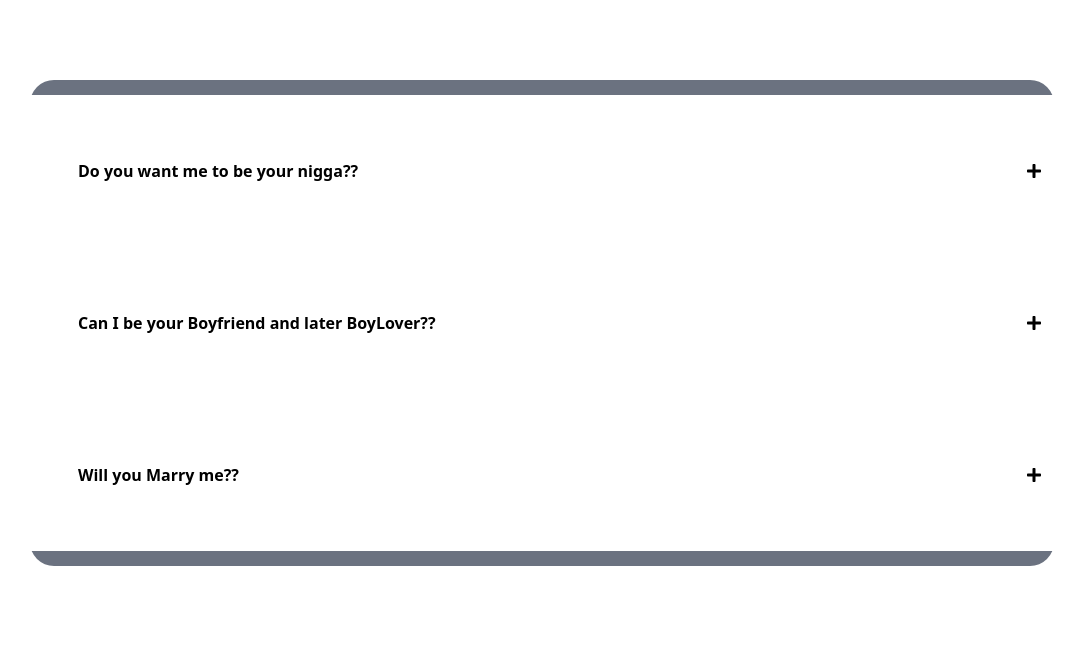
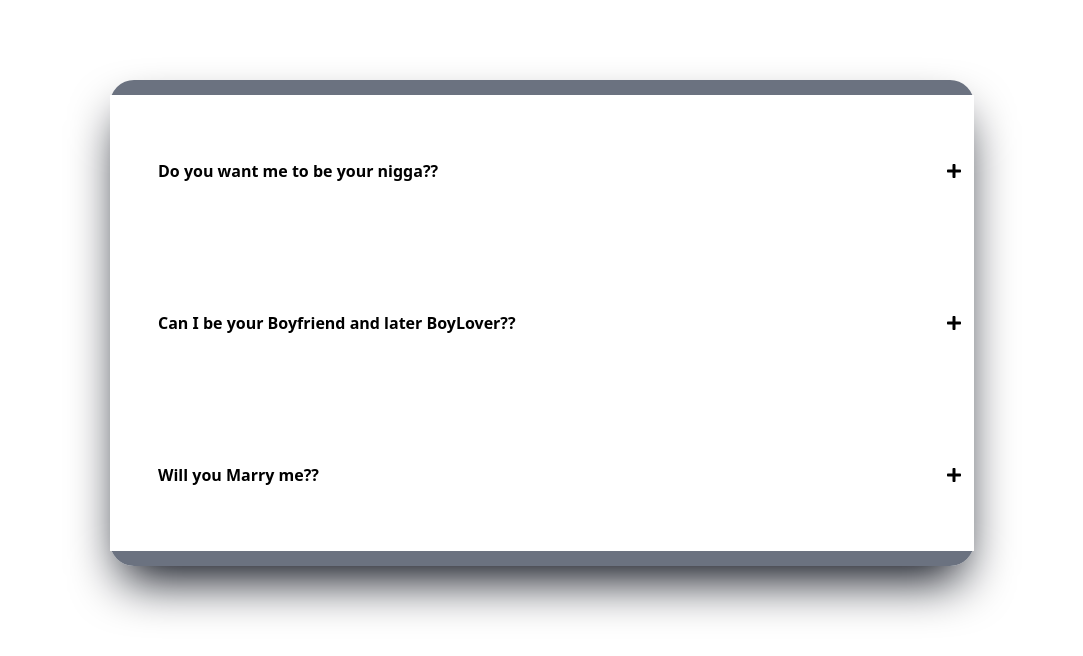
Before and after one commit to kolamat/accordion2, a React (Vite) app: page / in a window 1280 px wide. Shown: the top 656 px of the page, without its empty margins (98-1181 px from the left). Built offline with nearby package versions, Linux system fonts and the light colour scheme.

Commit message:
On branch main Your branch is up to date with 'origin/main'.
Changes to be committed:
	modified:   src/components/Accordion.jsx

```diff
--- a/src/components/Accordion.jsx
+++ b/src/components/Accordion.jsx
@@ -17,11 +17,9 @@ const Accordion = () => {
   };
 
   return (
-    <div
-      className={`h-screen pt-20 px-32 shadow-xl shadow-blue-900 border-x-gray-900 bg-white`}
-    >
+    <div className={`h-screen pt-20 px-52 bg-white`}>
       <div
-        className={`border-t-[15px] border-b-[15px] border-gray-500 rounded-3xl`}
+        className={`border-t-[15px] border-b-[15px] border-gray-500 rounded-3xl shadow-2xl shadow-gray-950`}
       >
         {Data.map((item, index) => {
           return (
```
